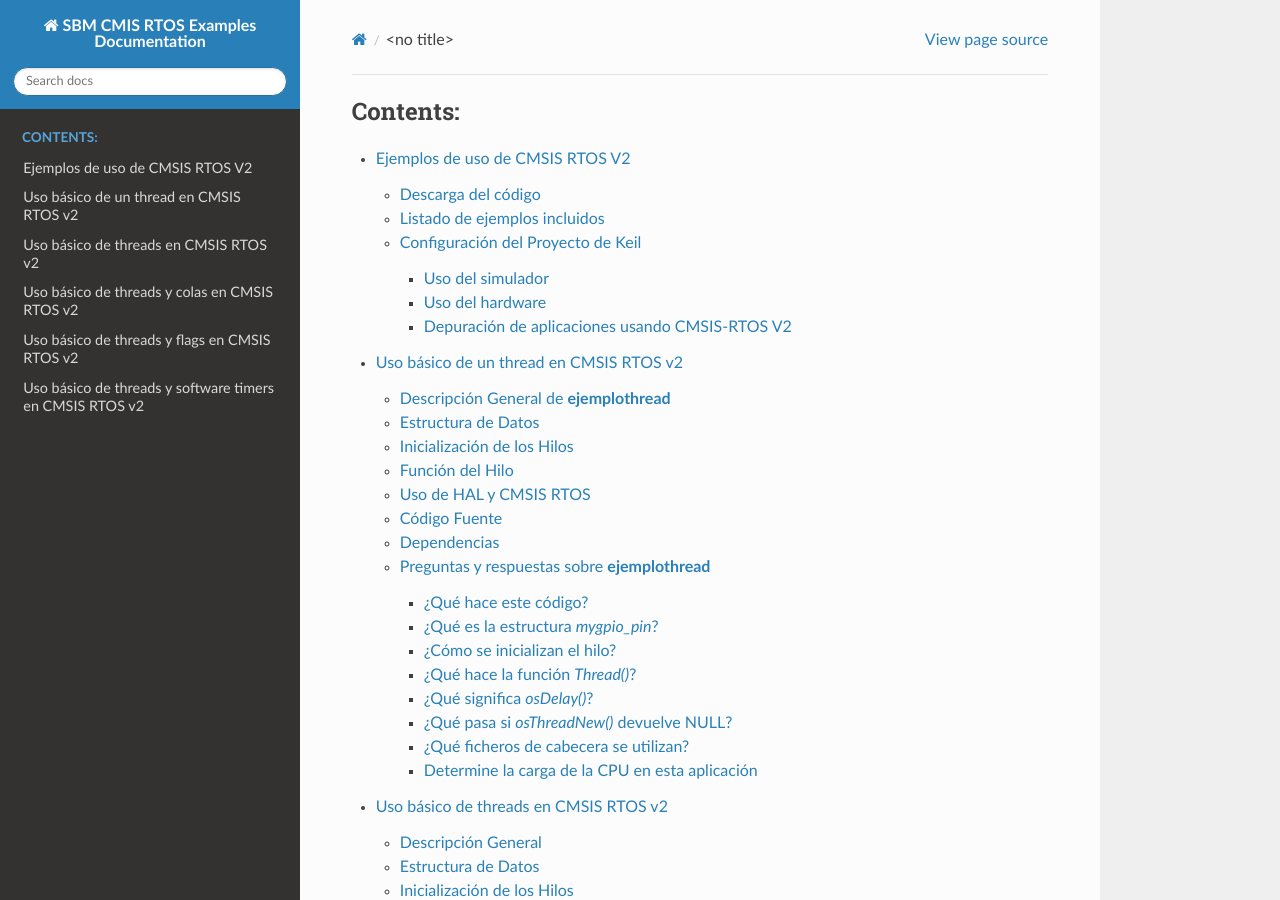
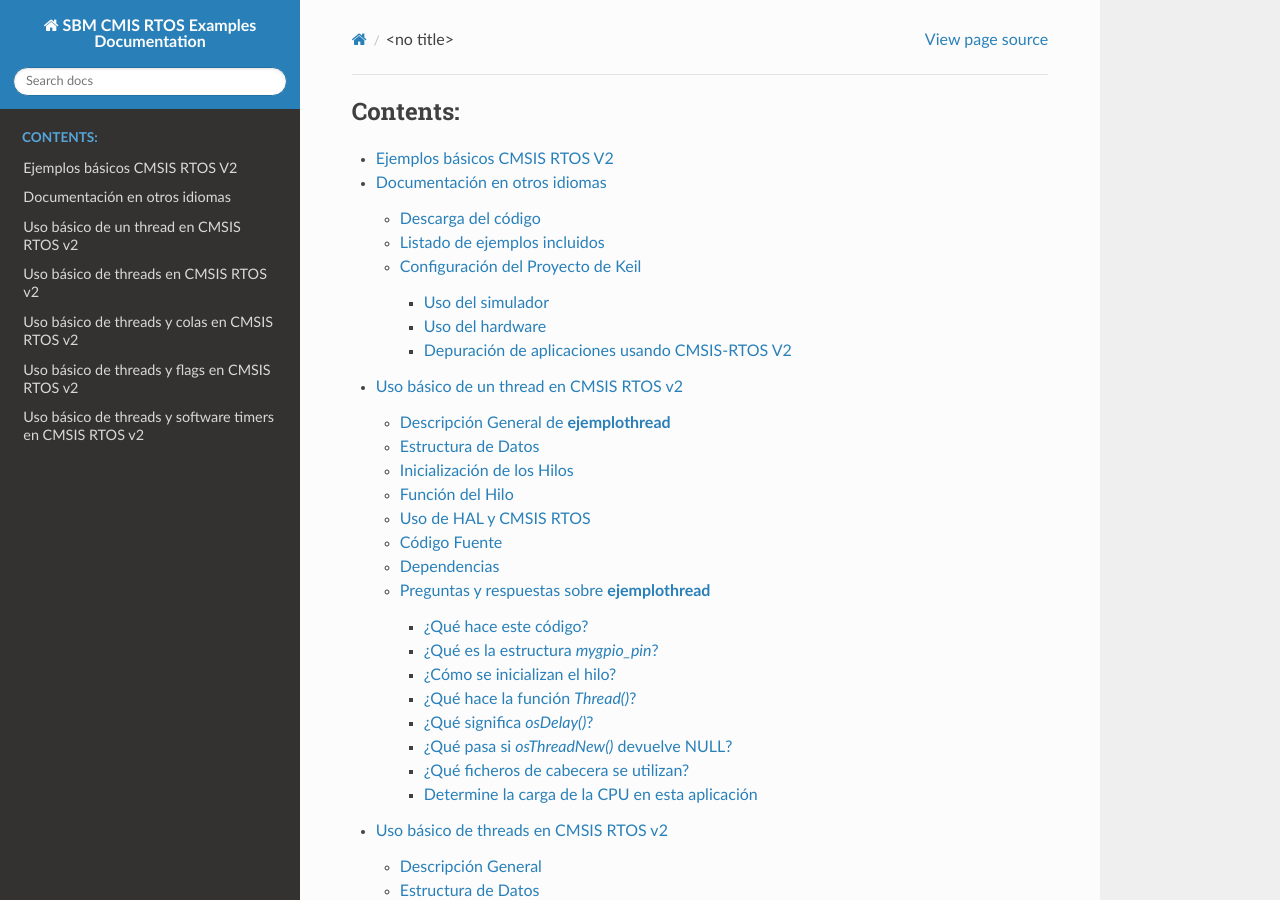
Before and after one commit to mruizglz/SBM-rtos, a Sphinx documentation site: the page built from docs/index.rst, in a window 1280 px wide and 900 px high. Built offline with Sphinx 7.4.7 and the Read the Docs theme 3.1.0, drawn with Linux system fonts in a browser that asks for light colours.

Commit message:
test translation

```diff
--- a/docs/cmsis-rtos.rst
+++ b/docs/cmsis-rtos.rst
@@ -1,6 +1,6 @@
-================================
-Ejemplos de uso de CMSIS RTOS V2
-================================
+==============================
+Ejemplos básicos CMSIS RTOS V2
+==============================
 
 El repositorio contiene ejemplos básicos para entender el funcionamiento de la API CMSIS-RTOS V2 utilizando el sistema operativo RTX version 5. Los ejemplos están implementados para el STM32F429 y utilizan mínimamente los periféricos del microcontrolador y hacer hincapié en los conceptos de manejo del Sistema Operativo.
 
@@ -8,6 +8,12 @@
 
    Los ejemplos se han implementado para la asignatura **Sistemas Basados en Microprocesador** de la **(ETSI Sistemas de Telecomunicación) Universidad Politécnica de Madrid** y se pueden ejecutar utilizando el simulador del microprocesador incluido en el entorno de ARM keil Microvision o bien el hardware.
 
+
+==============================
+Documentación en otros idiomas
+==============================
+
+`Traducción a ingles-English translation <https://translate.google.com/translate?hl=en&sl=es&u=https://mruizglz.github.io/SBM-rtos`_
 
 *******************
 Descarga del código
@@ -146,14 +152,15 @@
    :figwidth: 400px
 
 
-^^^^^^^^^^^^^^^^^^^^^^^^^^^^^^^^^
-Código del main.c de los ejemplos
-^^^^^^^^^^^^^^^^^^^^^^^^^^^^^^^^^
+
+^^^^^^^^^^^^^^^^^^^^^^^^^^^^^^^^
+Código en main.c de los ejemplos
+^^^^^^^^^^^^^^^^^^^^^^^^^^^^^^^^
 
 El código del programa principal está detallado a continuación y es el mismo o muy similar para todos los ejemplos:
 
  .. code-block:: c
-
+    :linenos:
 
   #include "main.h"
 
@@ -373,8 +381,9 @@
       }
 
 
-    La función ``osKernelInitialize`` inicializa el Sistema Operativo. La función ``init_Threads`` contiene el código de creación de los recursos necesarios en este ejemplo, y ``osKernelStart`` comienza la ejecución de los diferentes objetos del SO sin retornar.
-    eso quiere decir que la porción del código while es código muerto.
+
+  La función ``osKernelInitialize`` inicializa el Sistema Operativo. La función ``init_Threads`` contiene el código de creación de los recursos necesarios en este ejemplo, y ``osKernelStart`` comienza la ejecución de los diferentes objetos del SO sin retornar.
+  Eso quiere decir que la porción del código while es código muerto.
 
   3. Toda la inicialización del hardware se debe hacer antes de lanzar la ejecución del SO.
      Puede incluirse en el código específico de cada thread, en funciones que se ejecuten entre osKernelInitialize y osKernelStart, o en funciones que se incluyan antes de llamar a osKernelInitialize. En cualquier caso debe tener cuidado con el mecanismo de retardo que utiliza en cada parte de la aplicación.
```
Also changed, not shown: other parts of docs/cmsis-rtos.rst (+6 -5 lines).
